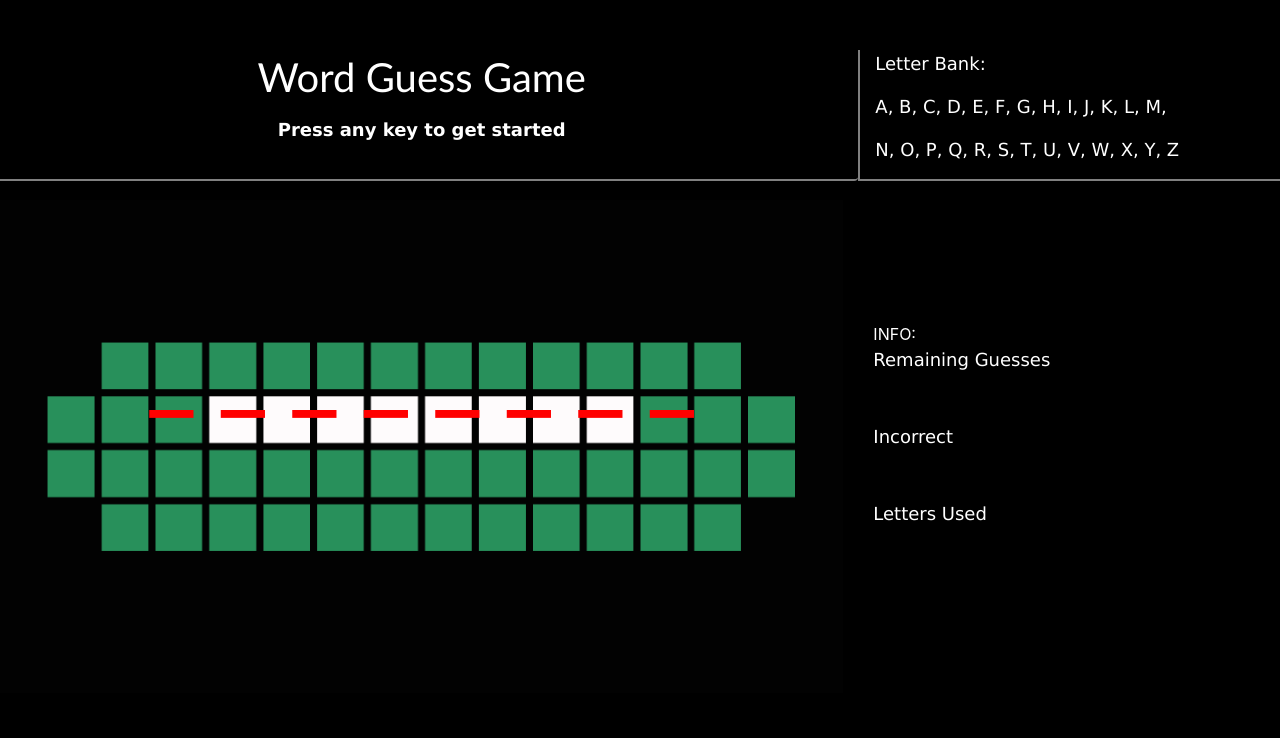
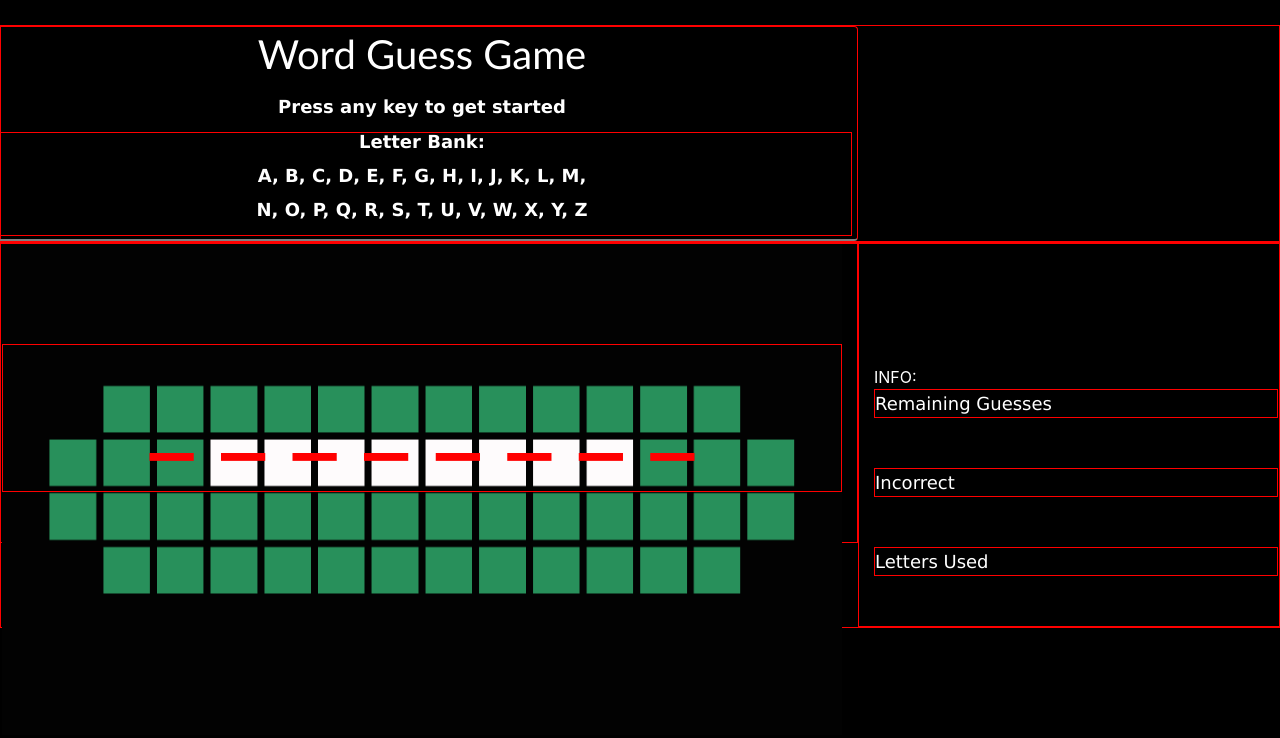
Before and after one commit to RhinehartA05/Word-Guess-Game, a plain HTML site: page index.html in a window 1280 px wide. Drawn offline with nearby package versions, Linux system fonts and the light colour scheme.

Commit message:
updated css, html, and linked javascript

```diff
--- a/assets/css/style.css
+++ b/assets/css/style.css
@@ -1,6 +1,6 @@
-/* .brd {
+.brd {
     border: 1px solid red;
-} */
+}
 
 body {
     background-color: black;
@@ -18,27 +18,28 @@ font-size: 18px;
 
 img {
     max-width: 100%;
+
 }
 
 header {
-    margin-top: 50px;
+    margin-top: 25px;
+}
+
+section {
+    max-width: 500%;
 }
 
 .container-top {
-    height: 150px;
+    height: 100%;
 }
 
 .badge {
     border-bottom: 2px solid gray;
 }
 
-.bank {
-    border-left: 2px solid gray;
-    border-bottom: 2px solid gray;
-}
 
 .board {
-   max-height: 400px;
+   height: 300px;
 }
 
 .underscore {
@@ -50,7 +51,7 @@ header {
 }
 
 .container-btm {
-    height: 500px;
+    max-height: 100%;
 }
 
 .aside-info {
--- a/assets/javascript/game.js
+++ b/assets/javascript/game.js
@@ -0,0 +1,18 @@
+//Create Array of the alphabet and words
+var alphabet = ['A','B','C','D','E','F','G','H','I','J','K','L','M','N','O','P','Q','R','S','T','U','V','W','X','Y','Z'];
+var word = ['confused','hardware','resource','tomorrow','firewall','internet'];
+
+
+
+//Computer chooses word randomly
+var random = Math.random(Math.random() * word.length);
+
+//Get guess of player
+
+
+//Create if, else if, else statements based on choice of letter
+
+
+
+//move wrong guess to incorrect
+//if right guess add letter to word
--- a/index.html
+++ b/index.html
@@ -5,9 +5,9 @@
         <meta name="viewport" content="width=device-width, initial-scale=1.0">
         <meta http-equiv="X-UA-Compatible" content="ie=edge">
         <link rel="stylesheet" href="https://stackpath.bootstrapcdn.com/bootstrap/4.3.1/css/bootstrap.min.css" integrity="sha384-ggOyR0iXCbMQv3Xipma34MD+dH/1fQ784/j6cY/iJTQUOhcWr7x9JvoRxT2MZw1T" crossorigin="anonymous">
-        <link rel="stylesheet" href="../Word-Guess-Game/assets/css/style.css">
-        <link rel="stylesheet" href="../Word-Guess-Game/assets/javascript/game.js">
-        <!-- https://www.youtube.com/watch?v=f5BbzXgvi1o -->
+        <link rel="stylesheet" href="assets/css/style.css">
+        <script src="assets/javascript/game.js"></script>
+
         <title>Word Guess Game</title>
     </head>
     <body>
@@ -17,12 +17,11 @@
                       <div class="badge col-md-8 brd">
                         <h1>Word Guess Game</h1><br>
                         <p>Press any key to get started</p>
-                      </div>
-
-                      <div class="bank col-md-4 brd">
-                          <p>Letter Bank:</p>
-                          <p>A, B, C, D, E, F, G, H, I, J, K, L, M,</p>
-                          <p>N, O, P, Q, R, S, T, U, V, W, X, Y, Z</p>
+                        <div class="bank col-md-12 brd">
+                            <p>Letter Bank:</p>
+                            <p>A, B, C, D, E, F, G, H, I, J, K, L, M,</p>
+                            <p>N, O, P, Q, R, S, T, U, V, W, X, Y, Z</p>
+                        </div>
                       </div>
                   </div>
               </div>
@@ -32,7 +31,7 @@
               <div class="container-btm brd">
                   <div class="row">
                     <div class="board col-md-8 brd">
-                        <img src="../Word-Guess-Game/assets/images/Word Guess Board.png" alt="">
+                        <img src="assets/images/Word Guess Board.png" alt="">
                                 <div class="underscore brd">_ _ _ _ _ _ _ _</div>
                     </div>
 
@@ -50,14 +49,7 @@
 
 
 
+    </body>
 
 
-
-
-
-
-
-
-
-    </body>
 </html>
```
Also changed, not shown: 1 other file.
